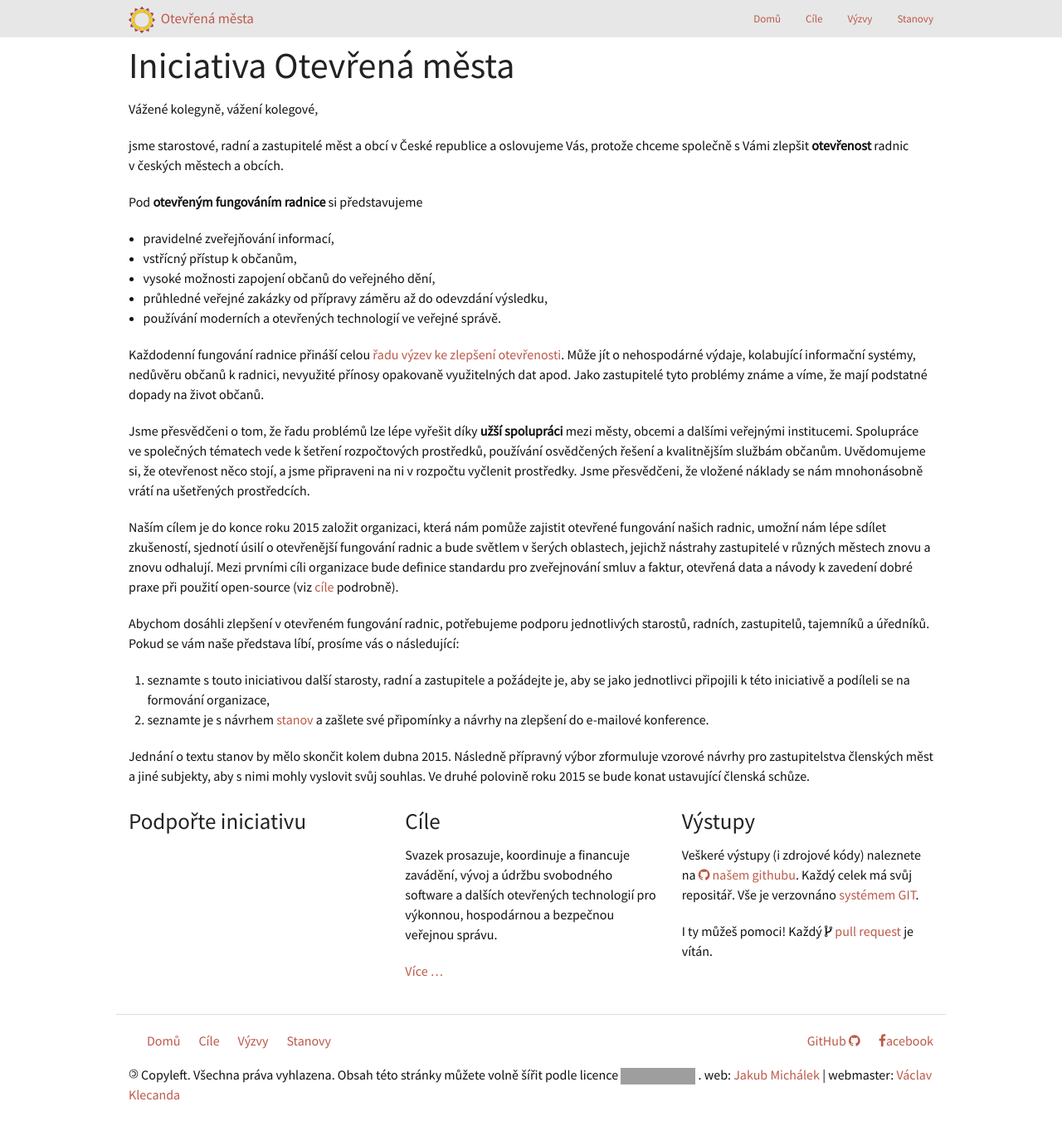
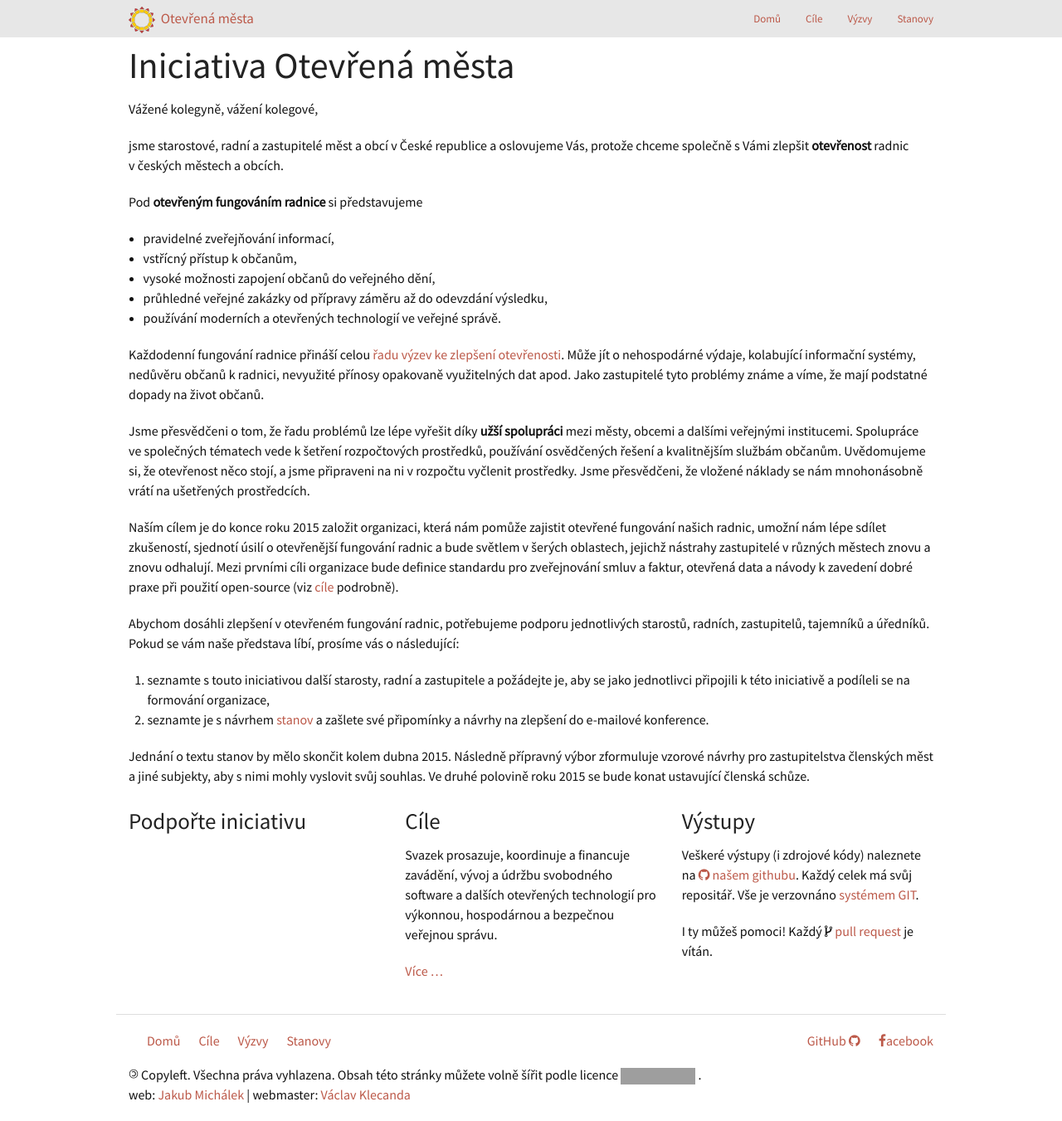
Before and after one commit to otevrenamesta/otevrenamesta.github.io, a Jekyll site: the page built from index.md, in a window 1280 px wide. Shown: the whole page at 83% size. Built offline with Jekyll 4.4.1, drawn with Linux system fonts in a browser that asks for light colours; nearby versions of some CDN libraries; grey boxes are pictures that could not be loaded.

Commit message:
Update footer.html

```diff
--- a/_includes/footer.html
+++ b/_includes/footer.html
@@ -16,7 +16,7 @@
       Copyleft. Všechna práva vyhlazena. Obsah této stránky můžete volně šířit podle licence
       <a href="http://creativecommons.org/licenses/by/4.0/">
         <img src="https://licensebuttons.net/l/by/4.0/80x15.png" alt="Creative commons Uveďte autora 4.0"/>
-      </a>.
+      </a>.<br/>
       web: <a href="mailto:jakub.michalek@pirati.cz">Jakub Michálek</a> |
       webmaster: <a href="mailto:info@vxk.cz">Václav Klecanda</a>
     </p>
```
